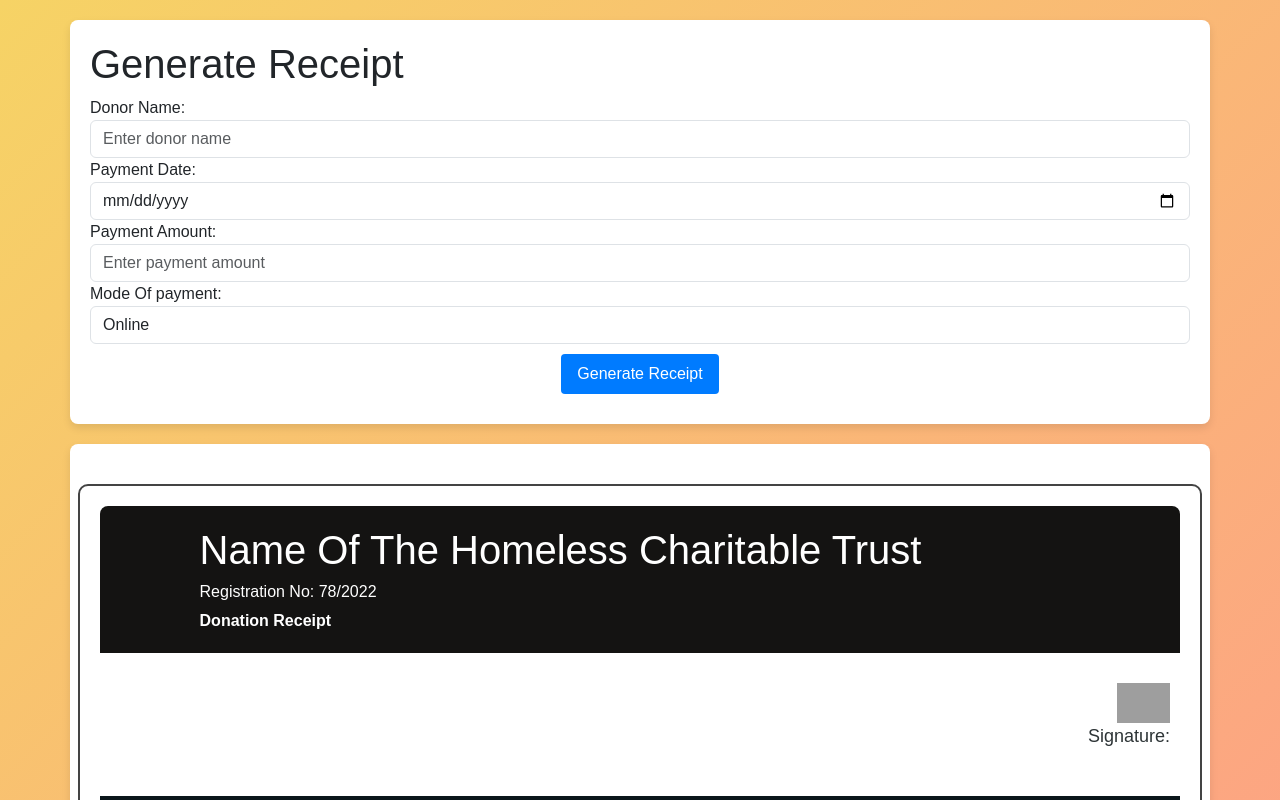
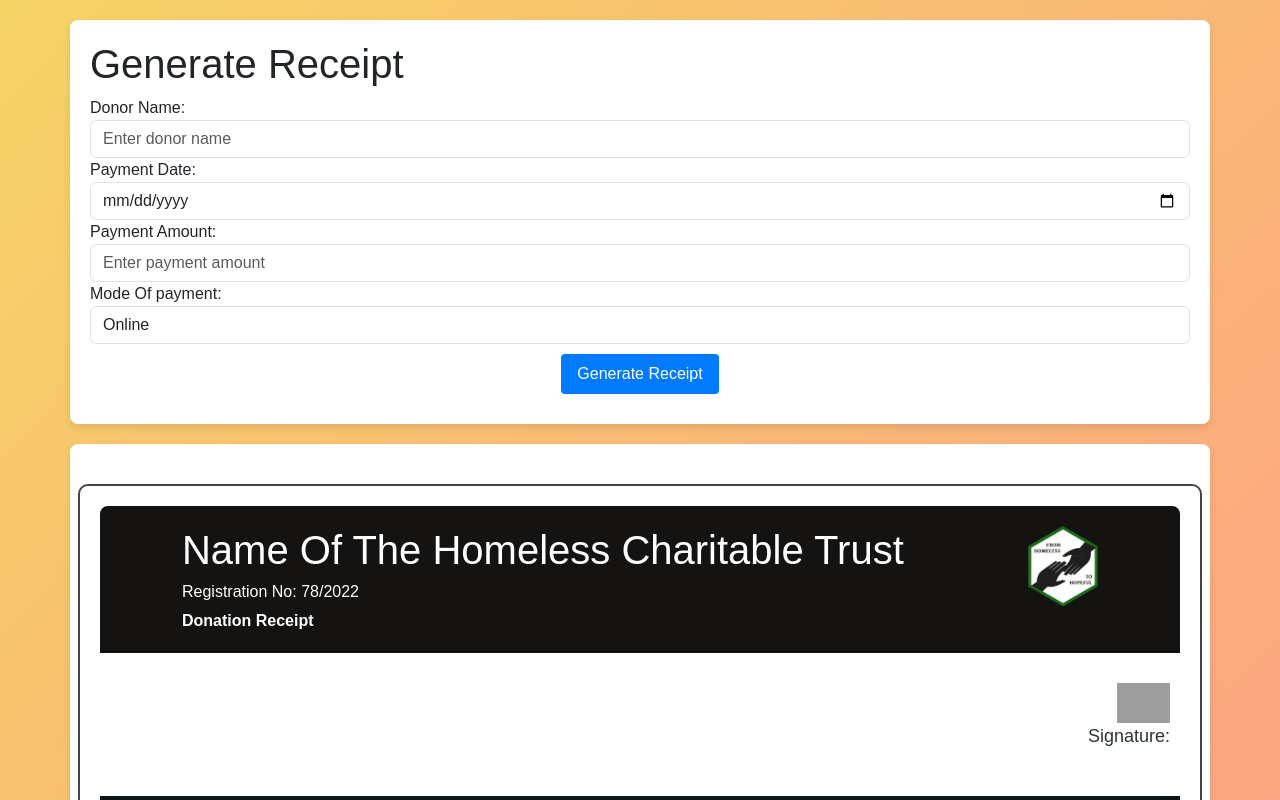
Before and after one commit to dariya-dot/receipt-genarater, a plain HTML site: page index.html in a window 1280 px wide. Shown: the top 800 px of the page. Drawn offline with nearby package versions, Linux system fonts and the light colour scheme; grey boxes are pictures that could not be loaded.

Commit message:
Update index.html

```diff
--- a/index.html
+++ b/index.html
@@ -203,7 +203,7 @@
                             <strong>Donation Receipt</strong>
                     </div>
                     <div class=" ">
-                        <img src="./logf(1).png" alt="">
+                        <img src="./logo.png" alt="">
                     </div>
 
                 </div>
```
